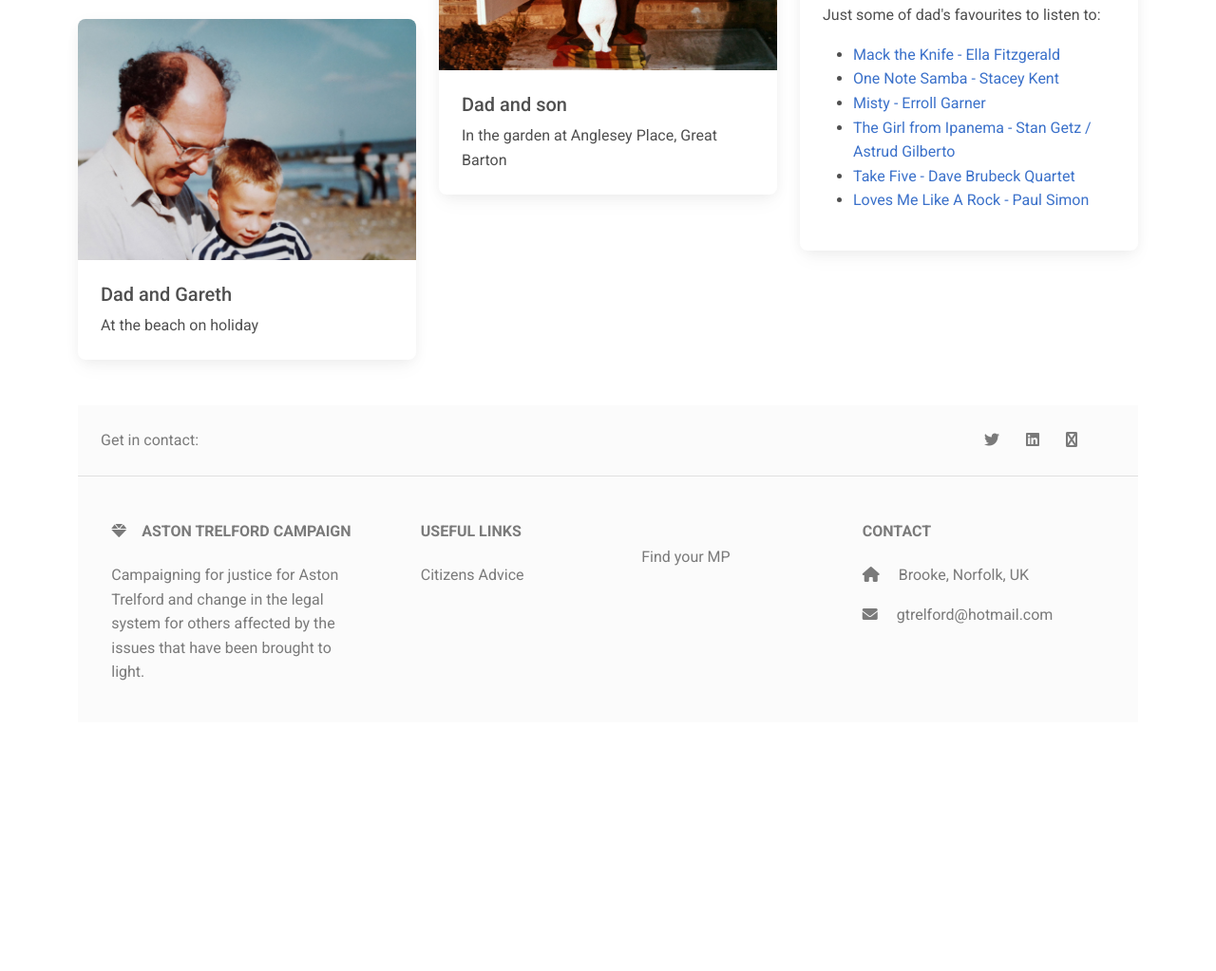
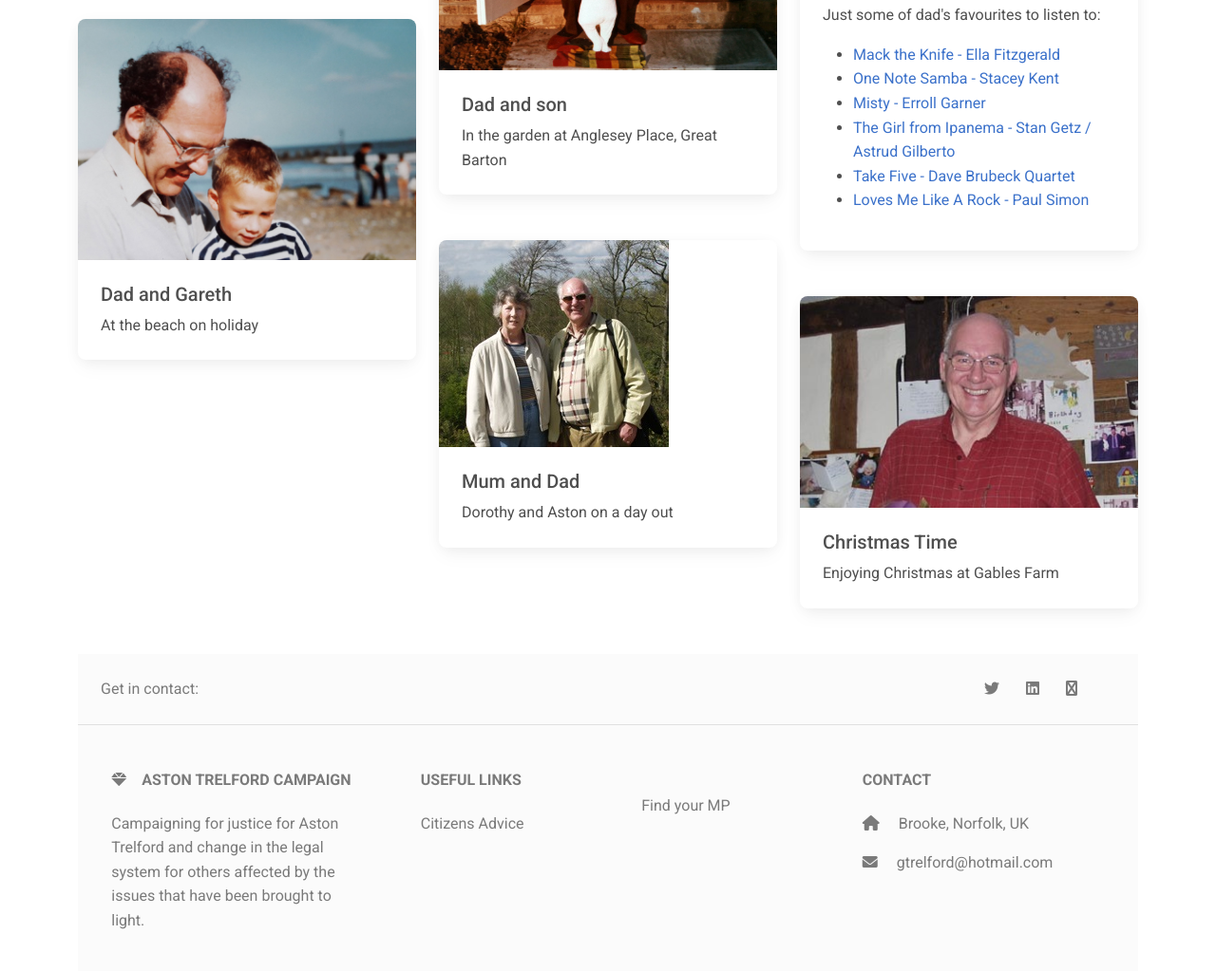
Before and after one commit to gtrelford/gtrelford.github.io, a website: page biography.html in a window 1280 px wide. Shown: the part 1655-2678 px from the top of the page at 95% size. Before the commit the page ends 2416 px from the top, so only its background shows below. Drawn offline with Linux system fonts and the light colour scheme.

Commit message:
content and images

```diff
--- a/biography.html
+++ b/biography.html
@@ -256,6 +256,22 @@
         </div>
       </div>
       <!-- Card -->
+                   <!-- Card -->
+                   <div class="card mb-5">
+                    <div class="bg-image hover-overlay" data-mdb-ripple-init data-mdb-ripple-color="light">
+                      <img src="img/dadandmum.jpg" class="img-fluid" />
+                      <a href="#!">
+                        <div class="mask" style="background-color: rgba(251, 251, 251, 0.15);"></div>
+                      </a>
+                    </div>
+                    <div class="card-body">
+                      <h5 class="card-title">Mum and Dad</h5>
+                      <p class="card-text">Dorothy and Aston on a day out
+                      </p>
+                      <!-- <a href="#!" class="btn btn-primary">Button</a> -->
+                    </div>
+                  </div>
+                  <!-- Card -->
 
     </div>
     <!-- Second column -->
@@ -302,6 +318,22 @@
           <!-- <a href="#!" class="btn btn-primary">Button</a> -->
         </div>
       </div>
+            <!-- Card -->
+            <div class="card mb-5">
+              <div class="bg-image hover-overlay" data-mdb-ripple-init data-mdb-ripple-color="light">
+                <img src="img/dadgableschristmas.jpg" class="img-fluid" />
+                <a href="#!">
+                  <div class="mask" style="background-color: rgba(251, 251, 251, 0.15);"></div>
+                </a>
+              </div>
+              <div class="card-body">
+                <h5 class="card-title">Christmas Time</h5>
+                <p class="card-text">Enjoying Christmas at Gables Farm
+                </p>
+                <!-- <a href="#!" class="btn btn-primary">Button</a> -->
+              </div>
+            </div>
+            <!-- Card -->
     <!-- Third column -->
 
   </div>
```
Also changed, not shown: img/dadandmum.jpg (added), img/dadgableschristmas.jpg (added).
